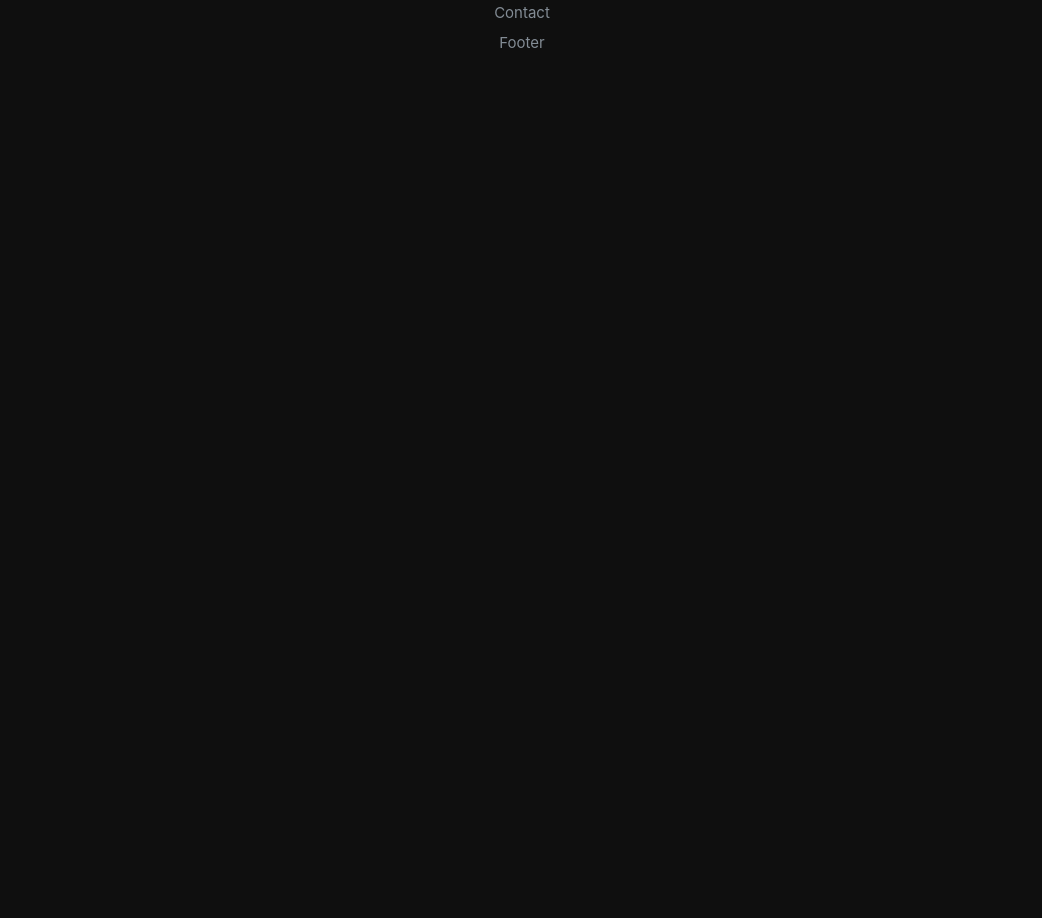
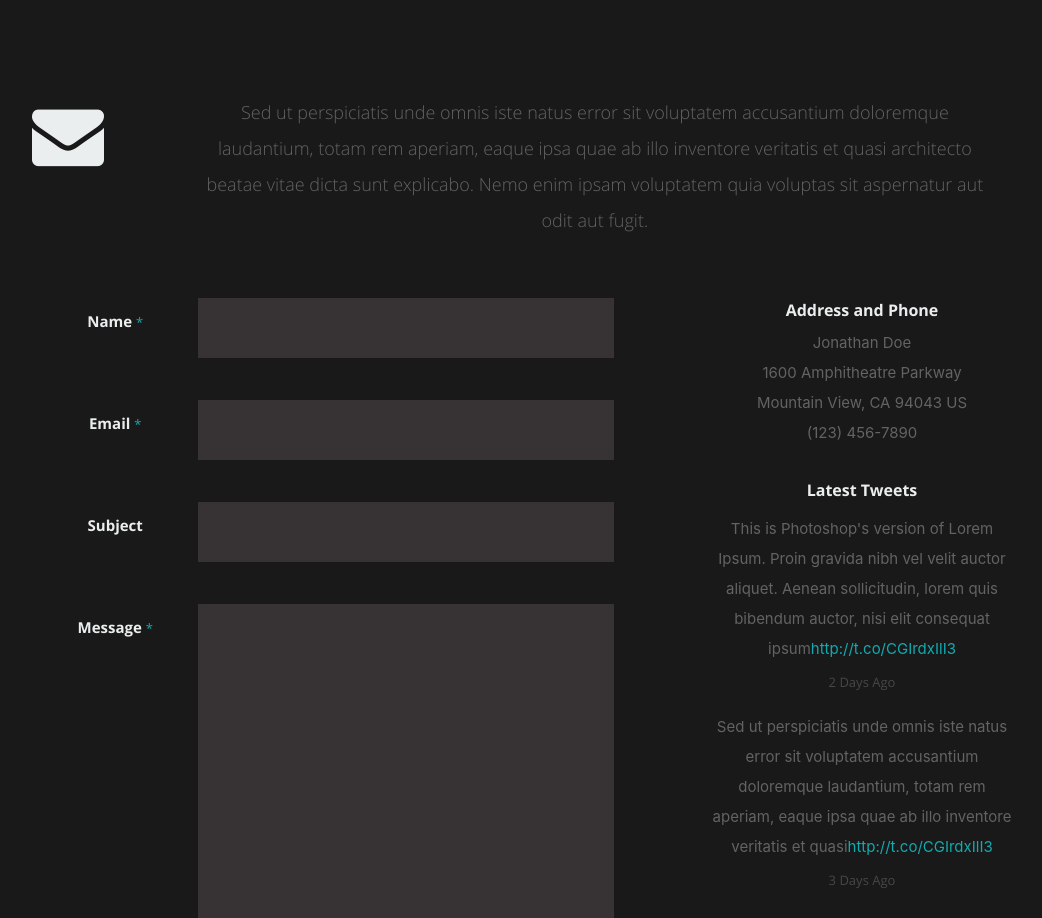
Before and after one commit to jecaz/Resume, a React (Create React App) app: page / in a window 1280 px wide. Shown: the part 4894-5812 px from the top of the page, without its empty margins (118-1160 px from the left). Before the commit the page ends 4952 px from the top, so only its background shows below. Built offline with nearby package versions, Linux system fonts and the light colour scheme.

Commit message:
Add Contact section

```diff
--- a/src/Components/Contact.js
+++ b/src/Components/Contact.js
@@ -3,9 +3,85 @@ import React, { Component } from 'react';
 class Contact extends Component {
   render() {
     return (
-      <div>
-        Contact
-      </div>
+      <section id="contact">
+        <div class="row section-head">
+          <div class="two columns header-col">
+            <h1><span>Get In Touch.</span></h1>
+          </div>
+          <div class="ten columns">
+            <p class="lead">Sed ut perspiciatis unde omnis iste natus error sit voluptatem accusantium doloremque laudantium, totam rem aperiam,
+              eaque ipsa quae ab illo inventore veritatis et quasi architecto beatae vitae dicta sunt explicabo. Nemo enim ipsam
+              voluptatem quia voluptas sit aspernatur aut odit aut fugit.
+            </p>
+          </div>
+        </div>
+        <div class="row">
+          <div class="eight columns">
+            <form action="" method="post" id="contactForm" name="contactForm">
+              <fieldset>
+                <div>
+                  <label for="contactName">Name <span class="required">*</span></label>
+                  <input type="text" value="" size="35" id="contactName" name="contactName" />
+                </div>
+                <div>
+                  <label for="contactEmail">Email <span class="required">*</span></label>
+                  <input type="text" value="" size="35" id="contactEmail" name="contactEmail" />
+                </div>
+                <div>
+                  <label for="contactSubject">Subject</label>
+                  <input type="text" value="" size="35" id="contactSubject" name="contactSubject" />
+                </div>
+                <div>
+                  <label for="contactMessage">Message <span class="required">*</span></label>
+                  <textarea cols="50" rows="15" id="contactMessage" name="contactMessage"></textarea>
+                </div>
+                <div>
+                  <button class="submit">Submit</button>
+                  <span id="image-loader">
+                        <img alt="" src="images/loader.gif" />
+                     </span>
+                </div>
+              </fieldset>
+            </form>
+            <div id="message-warning"> Error boy</div>
+            <div id="message-success">
+              <i class="fa fa-check"></i>Your message was sent, thank you!<br />
+            </div>
+          </div>
+          <aside class="four columns footer-widgets">
+            <div class="widget widget_contact">
+              <h4>Address and Phone</h4>
+              <p class="address">
+                Jonathan Doe<br />
+                1600 Amphitheatre Parkway <br />
+                Mountain View, CA 94043 US<br />
+                <span>(123) 456-7890</span>
+              </p>
+            </div>
+            <div class="widget widget_tweets">
+              <h4 class="widget-title">Latest Tweets</h4>
+              <ul id="twitter">
+                <li>
+                        <span>
+                        This is Photoshop's version  of Lorem Ipsum. Proin gravida nibh vel velit auctor aliquet.
+                        Aenean sollicitudin, lorem quis bibendum auctor, nisi elit consequat ipsum
+                        <a href="#/">http://t.co/CGIrdxIlI3</a>
+                        </span>
+                  <b><a href="#/">2 Days Ago</a></b>
+                </li>
+                <li>
+                        <span>
+                        Sed ut perspiciatis unde omnis iste natus error sit voluptatem accusantium doloremque laudantium, totam rem aperiam,
+                        eaque ipsa quae ab illo inventore veritatis et quasi
+                        <a href="#/">http://t.co/CGIrdxIlI3</a>
+                        </span>
+                  <b><a href="#/">3 Days Ago</a></b>
+                </li>
+              </ul>
+            </div>
+          </aside>
+        </div>
+      </section>
     );
   }
 }
```
